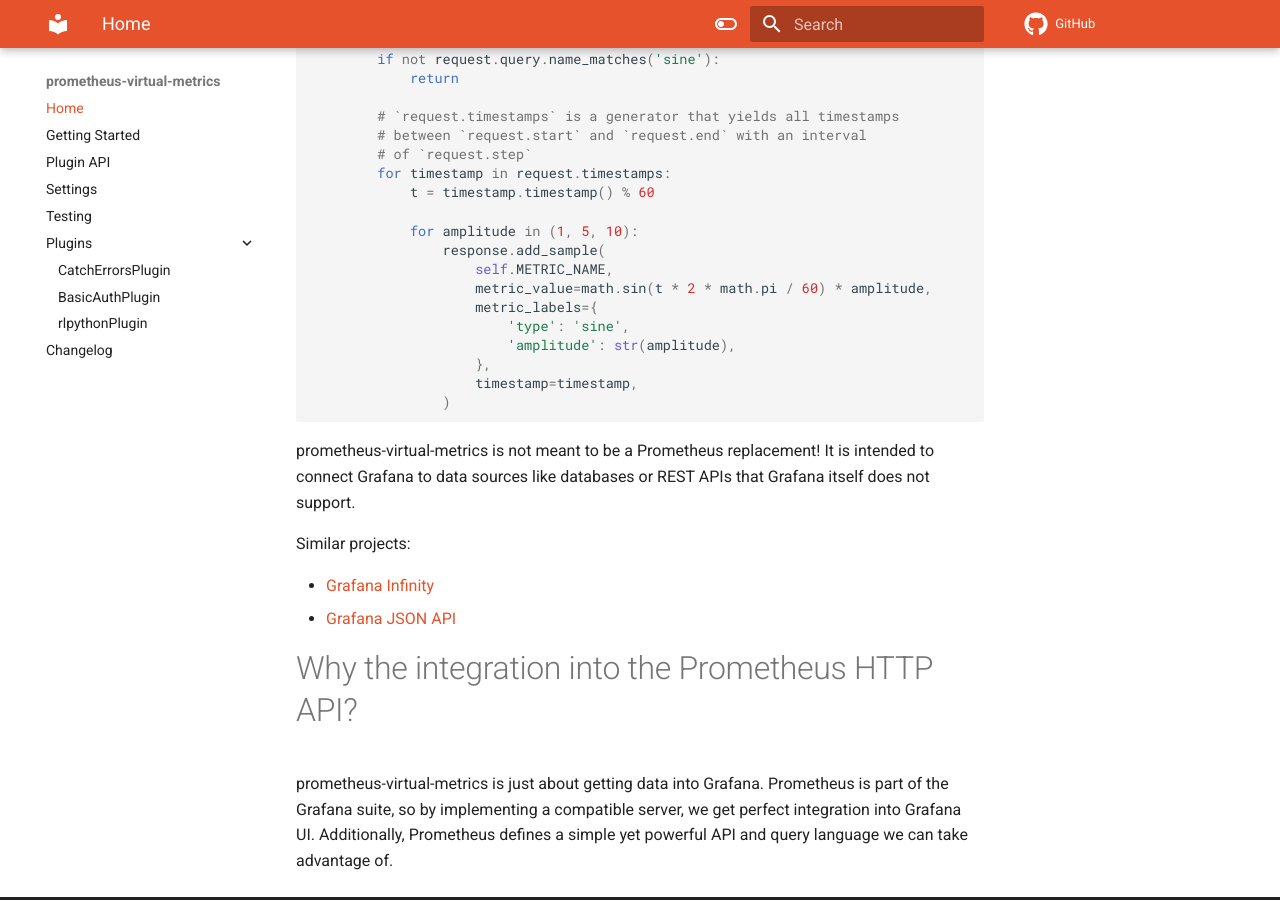
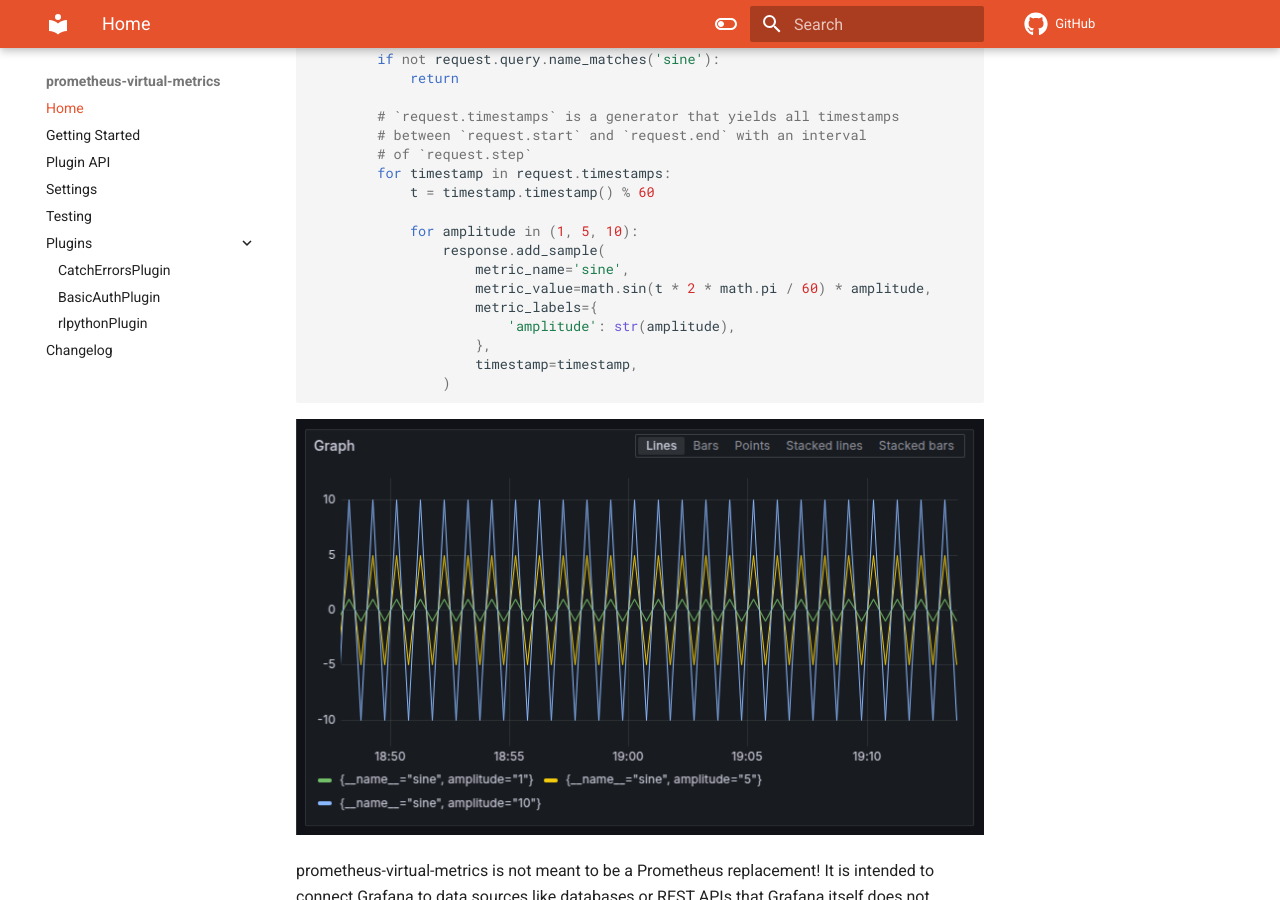
Before and after one commit to fscherf/prometheus-virtual-metrics, an MkDocs documentation site: the page built from doc/docs/index.md, in a window 1280 px wide and 900 px high, scrolled down 479 px. Built offline with MkDocs 1.6.1 and Material for MkDocs 9.7.7, drawn with Linux system fonts in a browser that asks for light colours; comment, search, counter and statistics services are not loaded.

Commit message:
doc: home: update example
Signed-off-by: Florian Scherf <mail@florianscherf.de>

````diff
--- a/doc/docs/index.md
+++ b/doc/docs/index.md
@@ -32,15 +32,16 @@
 
             for amplitude in (1, 5, 10):
                 response.add_sample(
-                    self.METRIC_NAME,
+                    metric_name='sine',
                     metric_value=math.sin(t * 2 * math.pi / 60) * amplitude,
                     metric_labels={
-                        'type': 'sine',
                         'amplitude': str(amplitude),
                     },
                     timestamp=timestamp,
                 )
 ```
+
+![Sine Graph](sine-graph.png)
 
 prometheus-virtual-metrics is not meant to be a Prometheus replacement! It is
 intended to connect Grafana to data sources like databases or REST APIs that
````
Also changed, not shown: doc/docs/sine-graph.png (added).
